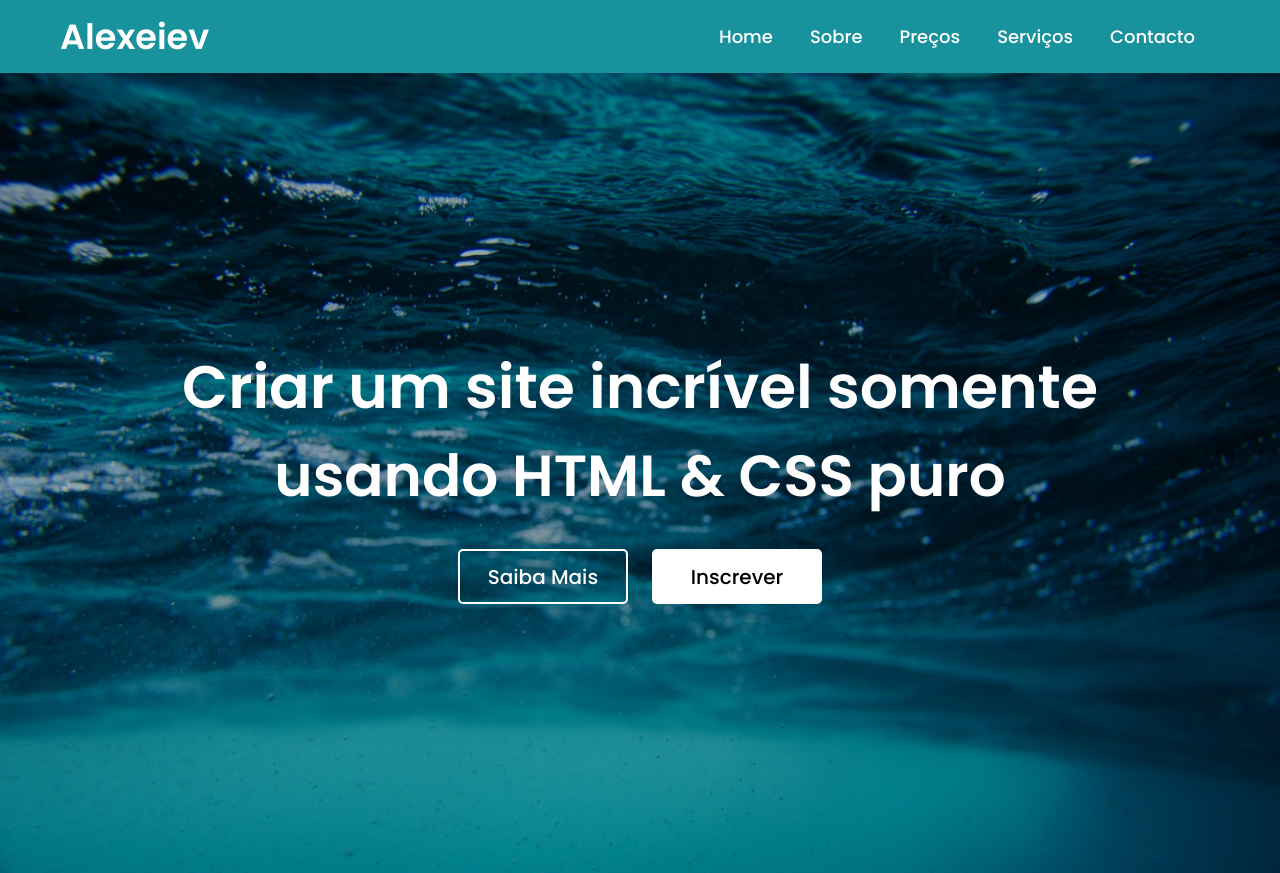
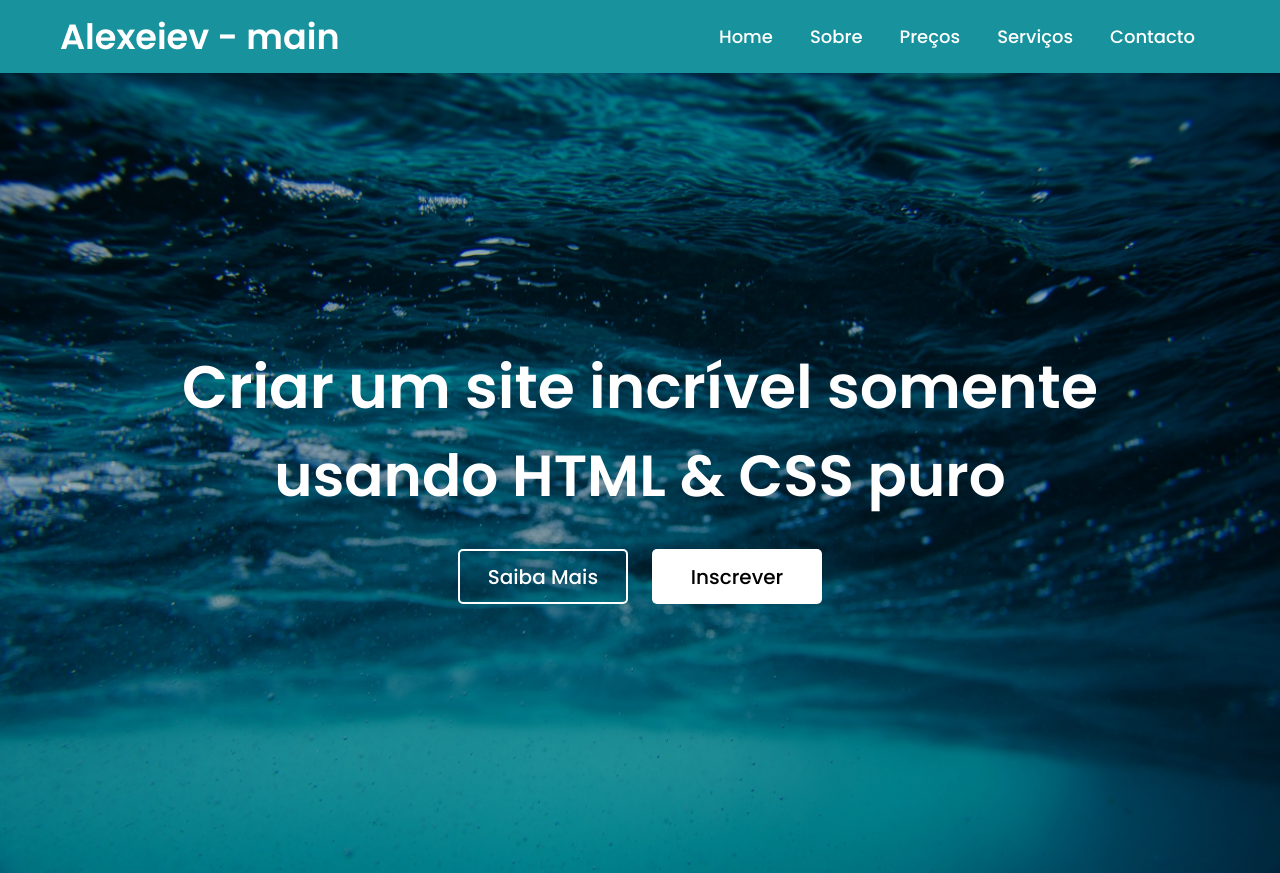
Before and after one commit to alexeiev/docker-sites, a plain HTML site: page site/index.html in a window 1280 px wide. Drawn offline with Linux system fonts and the light colour scheme.

Commit message:
Update index.html

```diff
--- a/site/index.html
+++ b/site/index.html
@@ -11,7 +11,7 @@
     <nav>
 
         <div class="logo">
-            <a href="index.html"> Alexeiev </a>
+            <a href="index.html"> Alexeiev - main </a>
         </div>
 
         <ul>
```
